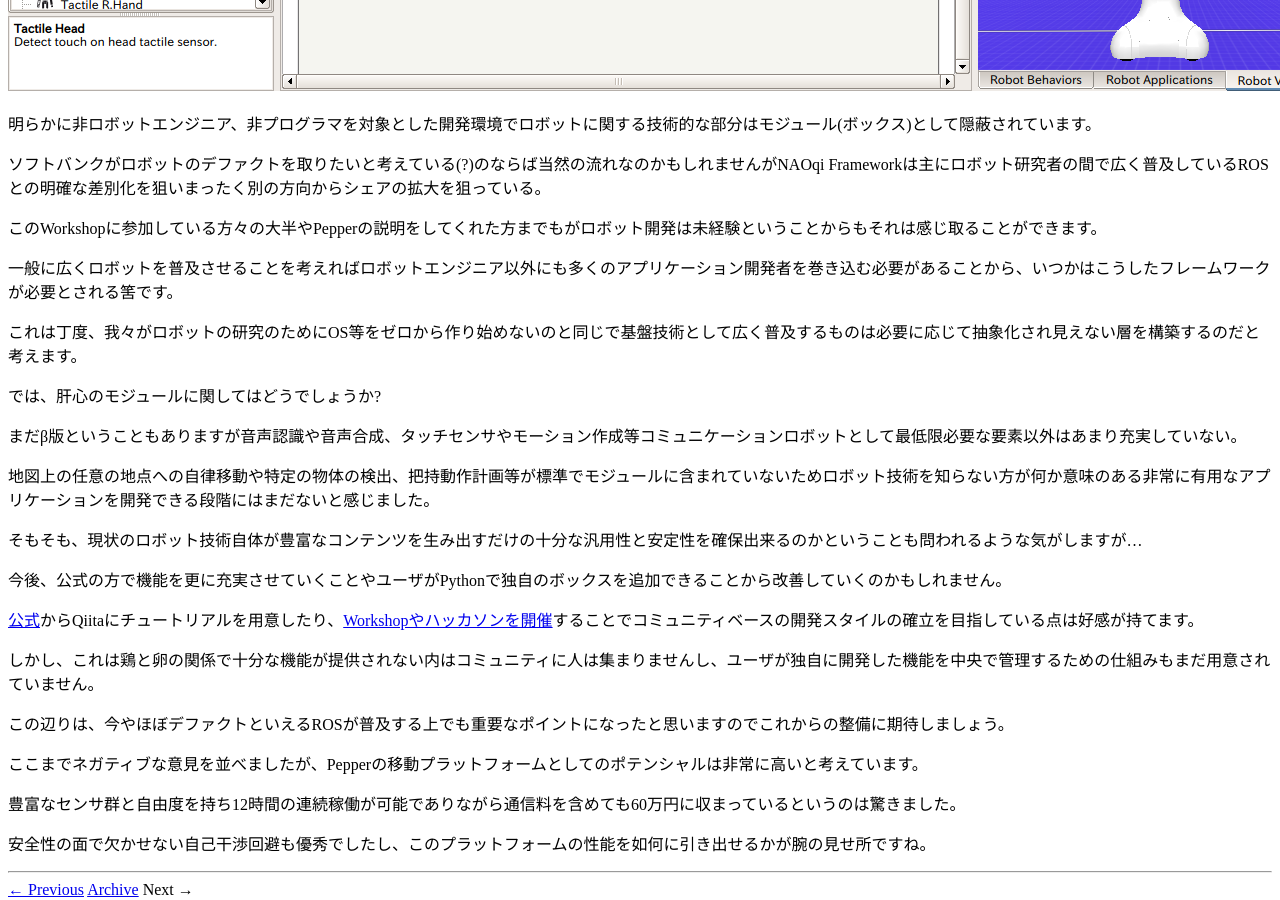
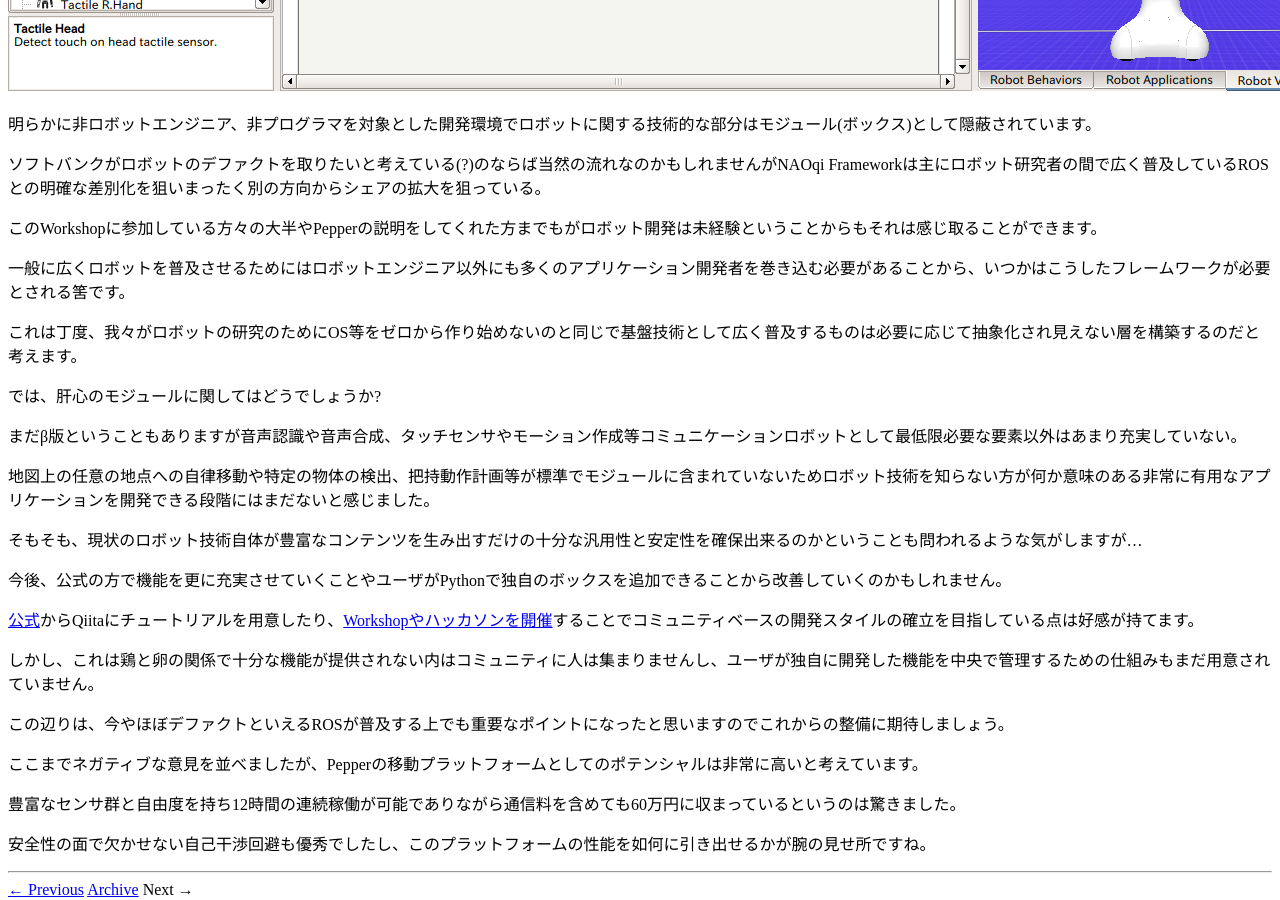
Before and after one commit to DaikiMaekawa/daikimaekawa.github.com, a Jekyll site: the page built from _posts/2014-10-14-pepper_workshop.md, in a window 1280 px wide and 900 px high, scrolled down 1076 px. Built offline with Jekyll 4.4.1, drawn with Linux system fonts in a browser that asks for light colours; nearby versions of some CDN libraries; Markdown is read by kramdown in place of the engine named in the settings; comment, search, counter and statistics services are not loaded.

Commit message:
Update 2014-10-14-pepper_workshop.md

```diff
--- a/_posts/2014-10-14-pepper_workshop.md
+++ b/_posts/2014-10-14-pepper_workshop.md
@@ -22,7 +22,7 @@ tags : [Pepper, Event]
 
 このWorkshopに参加している方々の大半やPepperの説明をしてくれた方までもがロボット開発は未経験ということからもそれは感じ取ることができます。
 
-一般に広くロボットを普及させることを考えればロボットエンジニア以外にも多くのアプリケーション開発者を巻き込む必要があることから、いつかはこうしたフレームワークが必要とされる筈です。
+一般に広くロボットを普及させるためにはロボットエンジニア以外にも多くのアプリケーション開発者を巻き込む必要があることから、いつかはこうしたフレームワークが必要とされる筈です。
 
 これは丁度、我々がロボットの研究のためにOS等をゼロから作り始めないのと同じで基盤技術として広く普及するものは必要に応じて抽象化され見えない層を構築するのだと考えます。
 
```
